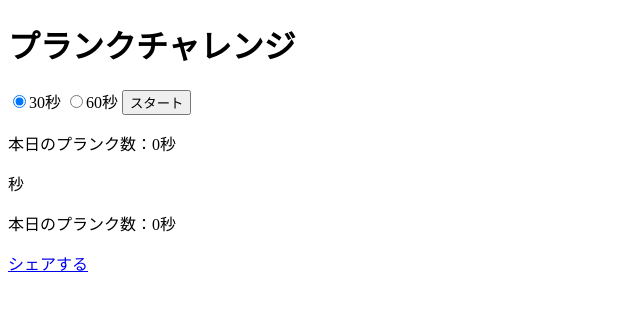
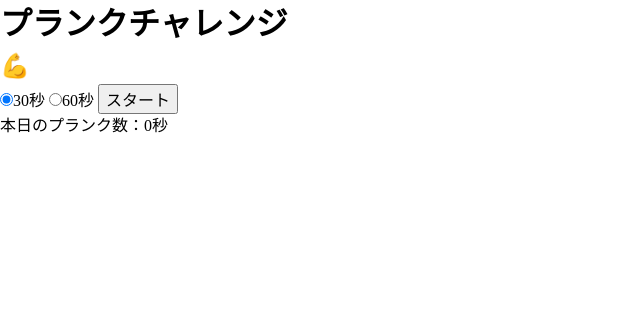
Before and after one commit to ririo08/Do-Plank, a plain HTML site: page index.html in a window 1280 px wide. Shown: the whole page, without its empty margins (0-640 px from the left). Drawn offline with Linux system fonts and the light colour scheme.

Commit message:
⚙SPAっぽくする変更

```diff
--- /dev/null
+++ b/css/reset.scss
@@ -0,0 +1,54 @@
+/*
+  Josh's Custom CSS Reset
+  https://www.joshwcomeau.com/css/custom-css-reset/
+*/
+*,
+*::before,
+*::after {
+  box-sizing: border-box
+}
+
+* {
+  margin: 0
+}
+
+html,
+body {
+  height: 100%
+}
+
+body {
+  line-height: 1.5;
+  -webkit-font-smoothing: antialiased
+}
+
+img,
+picture,
+video,
+canvas,
+svg {
+  display: block;
+  max-width: 100%
+}
+
+input,
+button,
+textarea,
+select {
+  font: inherit
+}
+
+p,
+h1,
+h2,
+h3,
+h4,
+h5,
+h6 {
+  overflow-wrap: break-word
+}
+
+#root,
+#__next {
+  isolation: isolate
+}
--- a/css/style.scss
+++ b/css/style.scss
@@ -0,0 +1,20 @@
+@import "reset";
+
+.hidden {
+  display: none;
+}
+
+.show {
+  display: block;
+  animation: 1s appear;
+}
+
+@keyframes appear {
+  0% {
+    opacity: 0;
+  }
+}
+
+#page1, #page2, #page3 {
+  height: 100vh;
+}
--- a/index.html
+++ b/index.html
@@ -5,22 +5,25 @@
   <meta http-equiv="X-UA-Compatible" content="IE=edge">
   <meta name="viewport" content="width=device-width, initial-scale=1.0">
   <title>プランクチャレンジ</title>
+  <link rel="stylesheet" href="css/style.min.css">
 </head>
 <body>
-  <div id="page1">
+  <div id="page1" class="hidden show">
     <h1 class="main-title">プランクチャレンジ</h1>
-    <label for=""><input type="radio" value="30" name="time" checked>30秒</label>
+    <h2>&#x1f4aa;</h2>
+    <label for=""><input type="radio" value="5" name="time" checked>30秒</label>
     <label for=""><input type="radio" value="60" name="time">60秒</label>
     <input id="startButton" type="submit" value="スタート">
     <p>本日のプランク数：<span class="didPlank">0</span>秒</p>
   </div>
-  <div id="page2">
+  <div id="page2" class="hidden">
     <p class="time"><span id="timer"></span>秒</p>
   </div>
-  <div class="page3">
+  <div id="page3" class="hidden">
     <!-- <p>プランクを終了しました</p> -->
     <p>本日のプランク数：<span class="didPlank">0</span>秒</p>
     <a id="link" href="https://twitter.com/share?url=https%3A%2F%2Fririo08.github.io%2FDo-Plank%2F&text=プランクチャレンジ" target="_blank">シェアする</a>
+    <button id="oneMore">もう一度</button>
   </div>
   <script src="timer.js"></script>
 </body>
--- a/timer.js
+++ b/timer.js
@@ -27,6 +27,8 @@ StartButton.addEventListener("click",()=>{
       selectedTime = SelectTime.item(i).value
     }
   }
+  document.getElementById("page1").classList.remove("show")
+  document.getElementById("page2").classList.add("show")
 
   // タイマー回路
   sec = parseInt(selectedTime)
@@ -42,6 +44,8 @@ StartButton.addEventListener("click",()=>{
   let doLoopTimer = setInterval(minusTime, 1000)
 
   let endTimer = () => {
+    document.getElementById("page2").classList.remove("show")
+    document.getElementById("page3").classList.add("show")
     console.log("done")
     didPlank += parseInt(selectedTime)
     didPlankTarget.forEach(element => {
@@ -56,3 +60,9 @@ StartButton.addEventListener("click",()=>{
     console.log(url)
   }
 })
+
+// もう一度ボタン
+document.getElementById("oneMore").addEventListener("click",()=>{
+  document.getElementById("page3").classList.remove("show")
+  document.getElementById("page1").classList.add("show")
+})
```
Also changed, not shown: css/style.css, css/style.min.css.
